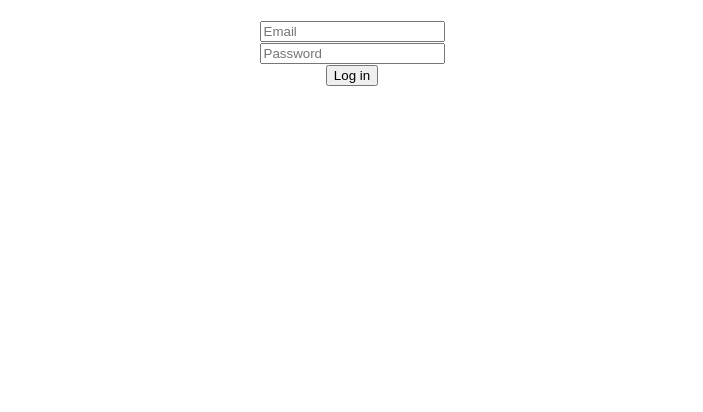
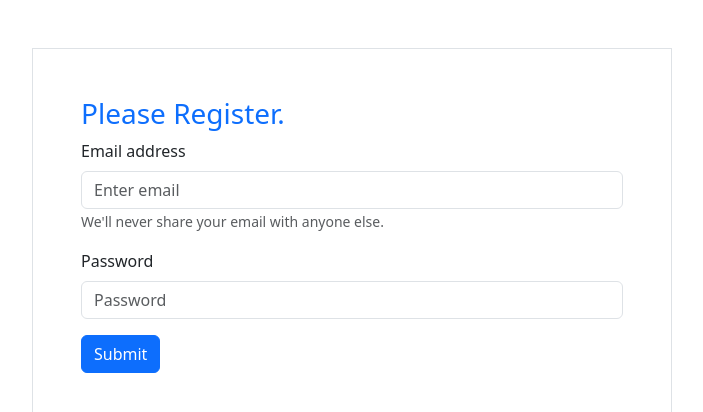
Before and after one commit to noman-swe/Email-Password-auth-Milestone-10-Module-57, a React (Create React App) app: page / in a window 1280 px wide. Shown: the top 412 px of the page, without its empty margins (288-991 px from the left). Built offline with nearby package versions, Linux system fonts and the light colour scheme.

Commit message:
57-3 Use Bootstrap Form And Get User Email And Password

```diff
--- a/src/App.css
+++ b/src/App.css
@@ -1,38 +1,3 @@
 .App {
   text-align: center;
 }
-
-.App-logo {
-  height: 40vmin;
-  pointer-events: none;
-}
-
-@media (prefers-reduced-motion: no-preference) {
-  .App-logo {
-    animation: App-logo-spin infinite 20s linear;
-  }
-}
-
-.App-header {
-  background-color: #282c34;
-  min-height: 100vh;
-  display: flex;
-  flex-direction: column;
-  align-items: center;
-  justify-content: center;
-  font-size: calc(10px + 2vmin);
-  color: white;
-}
-
-.App-link {
-  color: #61dafb;
-}
-
-@keyframes App-logo-spin {
-  from {
-    transform: rotate(0deg);
-  }
-  to {
-    transform: rotate(360deg);
-  }
-}
--- a/src/App.js
+++ b/src/App.js
@@ -1,6 +1,9 @@
+import 'bootstrap/dist/css/bootstrap.min.css';
 import './App.css';
 import app from './firebase.init';
-import {getAuth} from 'firebase/auth';
+import { getAuth } from 'firebase/auth';
+import Form from 'react-bootstrap/Form';
+import { Button } from 'react-bootstrap';
 
 const auth = getAuth(app);
 function App() {
@@ -18,12 +21,31 @@
   }
 
   return (
-    <div className="App">
-     <form style={{'marginTop': '20px'}}>
-      <input onBlur={handleEmailBlur} type="text" placeholder='Email' /> <br />
-      <input onBlur={handlePassBlur} type="password" name="" id="" placeholder='Password'/> <br />
-      <input onClick={handleFormSubmit} type="submit" value="Log in" />
-     </form>
+    <div>
+      {/* <FormExample></FormExample> */}
+      <div className="form-container w-50 mx-auto mt-5 border p-5">
+        <h3 className="text-primary">
+          Please Register.
+        </h3>
+        <Form onSubmit={handleFormSubmit}>
+          <Form.Group className="mb-3" controlId="formBasicEmail">
+            <Form.Label>Email address</Form.Label>
+            <Form.Control onBlur={handleEmailBlur} type="email" placeholder="Enter email" />
+            <Form.Text className="text-muted">
+              We'll never share your email with anyone else.
+            </Form.Text>
+          </Form.Group>
+
+          <Form.Group className="mb-3" controlId="formBasicPassword">
+            <Form.Label>Password</Form.Label>
+            <Form.Control onBlur={handlePassBlur} type="password" placeholder="Password" />
+          </Form.Group>
+
+          <Button variant="primary" type="submit">
+            Submit
+          </Button>
+        </Form>
+      </div>
     </div>
   );
 }
```
Also changed, not shown: src/components/FormExample/FormExample.css (added, +8 -0 lines), src/components/FormExample/FormExample.js (added, +31 -0 lines).
